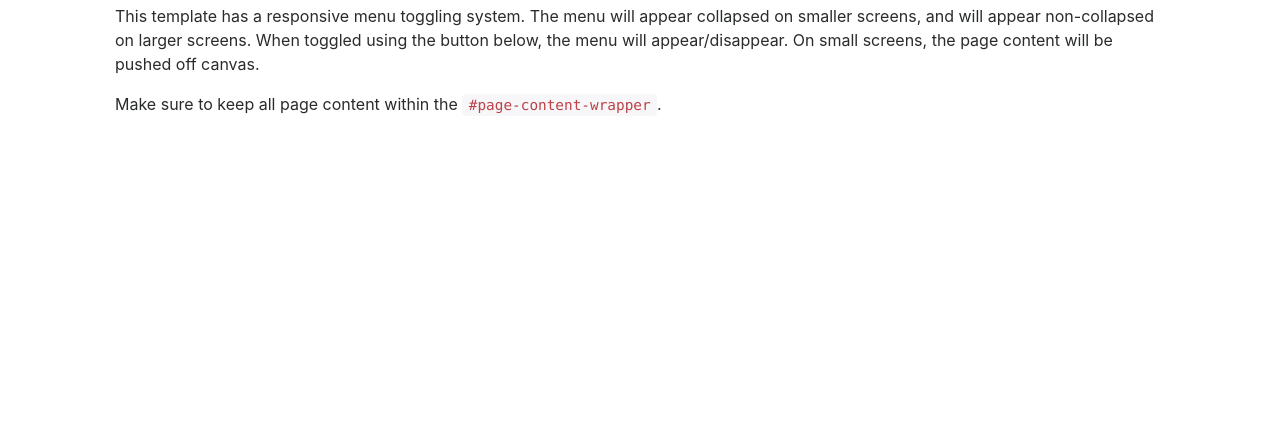
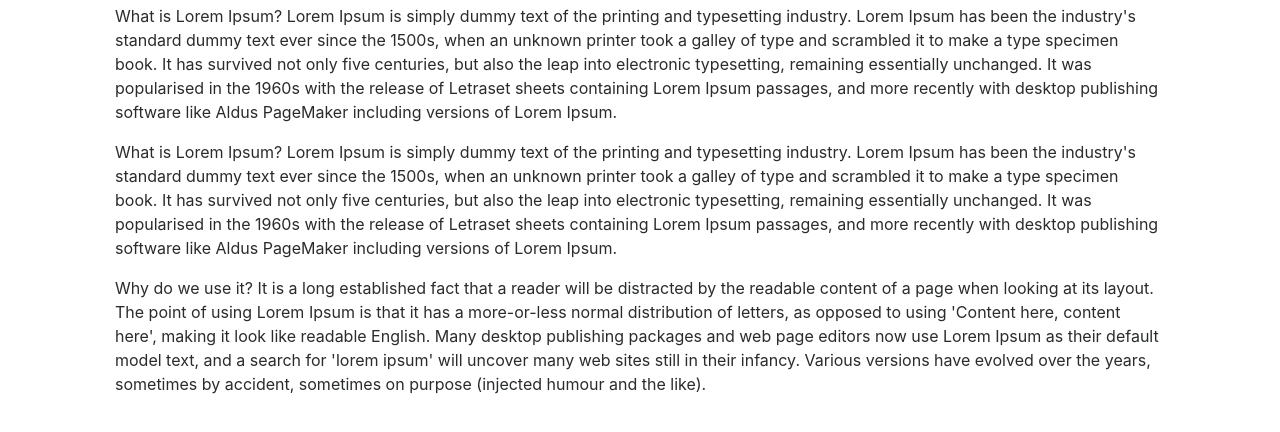
Before and after one commit to sayem612/sayem612.github.io, a plain HTML site: page index.html in a window 1280 px wide. Shown: the part 186-618 px from the top of the page. Drawn offline with Linux system fonts and the light colour scheme.

Commit message:
Update index.html

```diff
--- a/index.html
+++ b/index.html
@@ -78,8 +78,18 @@
                 <div class="row">
                     <div class="col-lg-12">
                         <h1>CleanCut Barber Shop</h1>
-                        <p>This template has a responsive menu toggling system. The menu will appear collapsed on smaller screens, and will appear non-collapsed on larger screens. When toggled using the button below, the menu will appear/disappear. On small screens, the page content will be pushed off canvas.</p>
-                        <p>Make sure to keep all page content within the <code>#page-content-wrapper</code>.</p>
+                        <p> What is Lorem Ipsum?
+Lorem Ipsum is simply dummy text of the printing and typesetting industry. Lorem Ipsum has been the industry's standard dummy text ever since the 1500s, when an unknown printer took a galley of type and scrambled it to make a type specimen book. It has survived not only five centuries, but also the leap into electronic typesetting, remaining essentially unchanged. It was popularised in the 1960s with the release of Letraset sheets containing Lorem Ipsum passages, and more recently with desktop publishing software like Aldus PageMaker including versions of Lorem Ipsum.
+</p>
+                        <p>What is Lorem Ipsum?
+Lorem Ipsum is simply dummy text of the printing and typesetting industry. Lorem Ipsum has been the industry's standard dummy text ever since the 1500s, when an unknown printer took a galley of type and scrambled it to make a type specimen book. It has survived not only five centuries, but also the leap into electronic typesetting, remaining essentially unchanged. It was popularised in the 1960s with the release of Letraset sheets containing Lorem Ipsum passages, and more recently with desktop publishing software like Aldus PageMaker including versions of Lorem Ipsum.
+                        </p>
+<p> Why do we use it?
+It is a long established fact that a reader will be distracted by the readable content of a page when looking at its layout. The point of using Lorem Ipsum is that it has a more-or-less normal distribution of letters, as opposed to using 'Content here, content here', making it look like readable English. Many desktop publishing packages and web page editors now use Lorem Ipsum as their default model text, and a search for 'lorem ipsum' will uncover many web sites still in their infancy. Various versions have evolved over the years, sometimes by accident, sometimes on purpose (injected humour and the like).
+
+</p>
+
+
 
                     </div>
                 </div>
```
